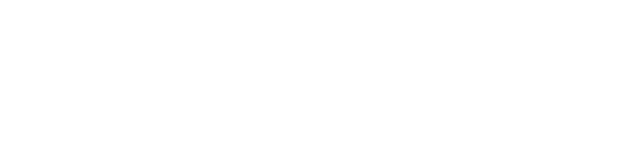
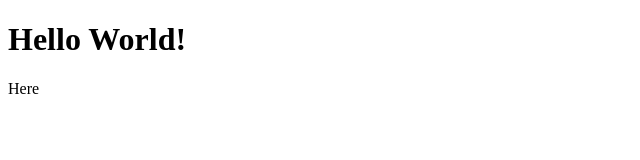
Before and after one commit to mslater-mpg/demo, a plain HTML site: page index.html in a window 1280 px wide. Shown: the whole page, without its empty margins (0-640 px from the left). Drawn offline with Linux system fonts and the light colour scheme.

Commit message:
quick test

```diff
--- a/index.html
+++ b/index.html
@@ -5,6 +5,7 @@
     <title>Hello Git!</title>
 </head>
 <body>
-
+<h1>Hello World!</h1>
+<p>Here</p>
 </body>
 </html>
```
